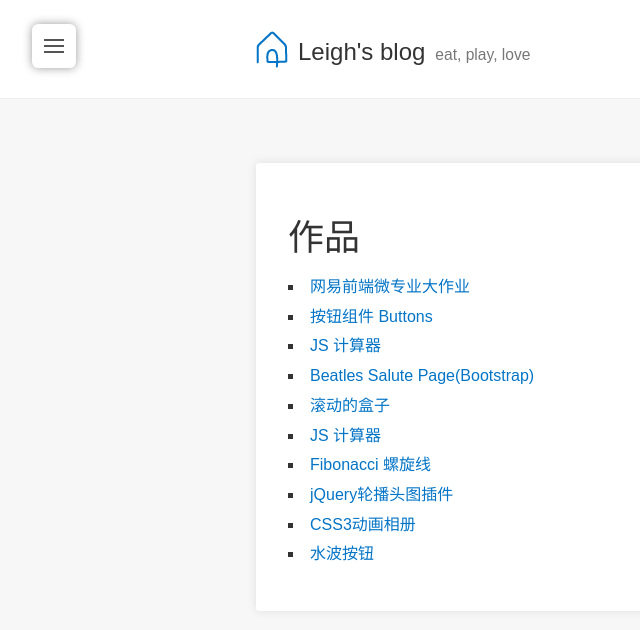
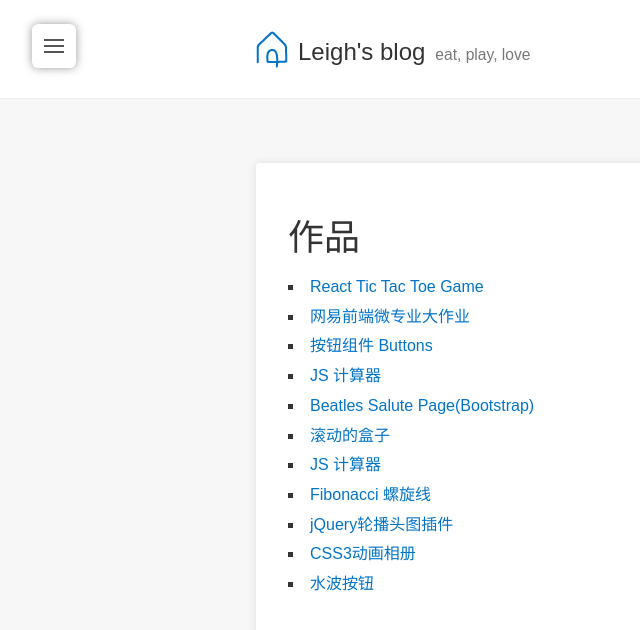
Before and after one commit to leighcc/ideal-waddle, a Jekyll site: the page built from portfolio.md, in a window 1280 px wide. Shown: the top 630 px of the page, without its empty margins (0-640 px from the left). Built offline with Jekyll 4.4.1, drawn with Linux system fonts in a browser that asks for light colours; nearby versions of some CDN libraries; some web fonts are replaced.

Commit message:
update portfolio

```diff
--- a/portfolio.md
+++ b/portfolio.md
@@ -5,6 +5,7 @@ permalink: /portfolio/
 ---
 
 <ul>
+	<li><a href="http://codepen.io/leighcc/pen/NpJJrP">React Tic Tac Toe Game</a></li>
     <li><a href="http://leighcc.github.io/portfolio/EDU/index.html">网易前端微专业大作业</a></li>
 	<li><a href="https://leighcc.github.io/portfolio/Buttons/index.html">按钮组件 Buttons</a></li>
     <li><a href="http://codepen.io/leighcc/full/VmmNMr">JS 计算器</a></li>
```
